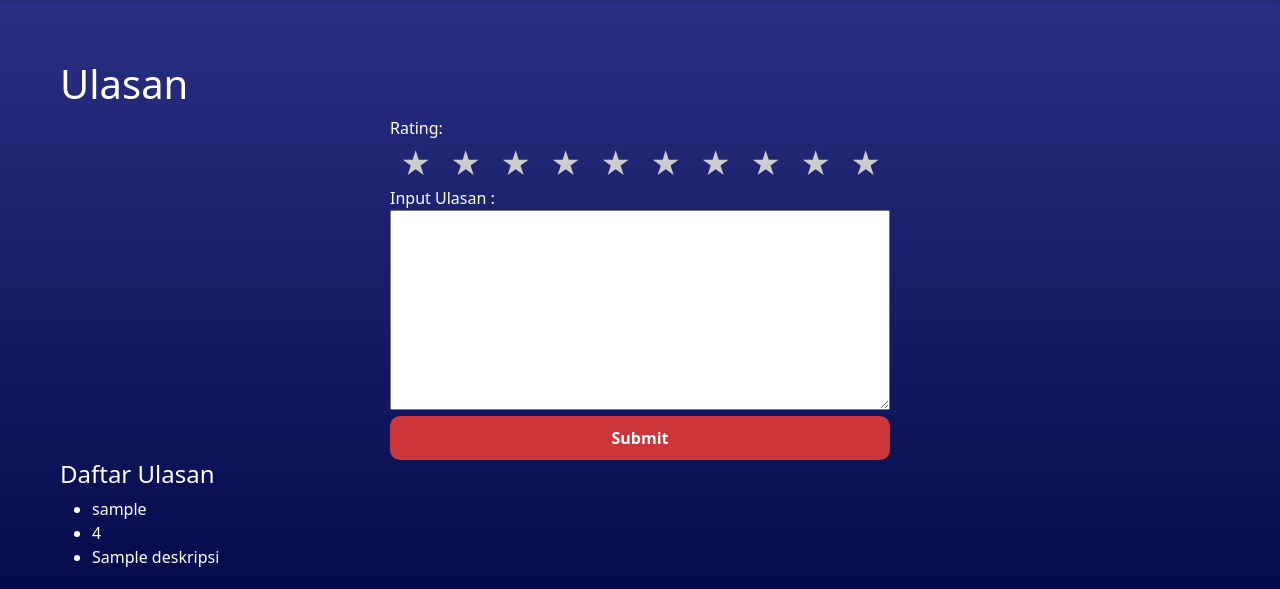
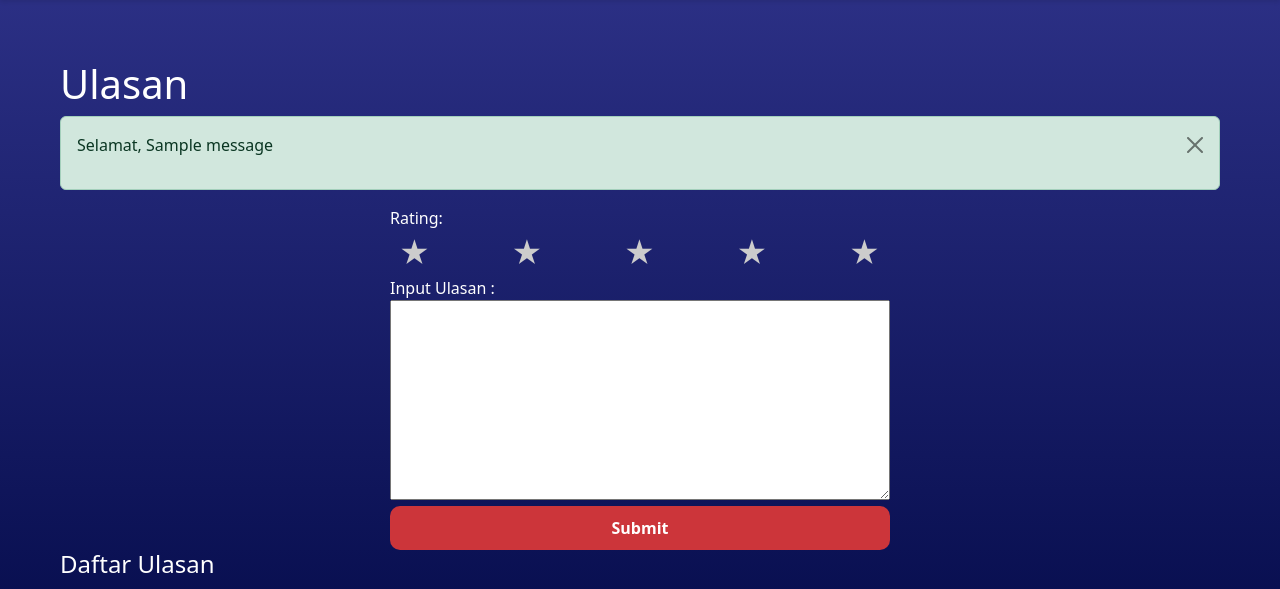
Before and after one commit to Basdat-K10/tk3_basdat, a Django app: page /ulasan/ in a window 1280 px wide. Shown: the part 68-657 px from the top of the page. Run offline with Django 5.2, Linux system fonts and the light colour scheme; tables that the repository leaves empty hold one stand-in row (values such as "Sample post"); one stand-in notice (Sample message) is shown; a database or web service that is not in the repository returns one stand-in record (values such as "Sample title"); some libraries are stand-ins or nearby versions.

Commit message:
add ulasan function

```diff
--- a/ulasan/templates/index_ulasan.html
+++ b/ulasan/templates/index_ulasan.html
@@ -17,18 +17,19 @@
         margin: 30px;
     }
     .rate {
-        align-items: center;
       display: flex;
       justify-content: space-between;
       height: 46px;
       padding: 0 10px;
+      direction: rtl;  /* Add this line */
   }
+
   .rate:not(:checked) > input {
       position:absolute;
       top:-9999px;
   }
+
   .rate:not(:checked) > label {
-        float:right;
       width:1em;
       overflow:hidden;
       white-space:nowrap;
@@ -36,16 +37,20 @@
       font-size:30px;
       color:#ccc;
   }
+
   .rate:not(:checked) > label:before {
       content: '★ ';
   }
+
   .rate > input:checked ~ label {
       color: #ffc700;
   }
+
   .rate:not(:checked) > label:hover,
   .rate:not(:checked) > label:hover ~ label {
       color: #deb217;
   }
+
   .rate > input:checked + label:hover,
   .rate > input:checked + label:hover ~ label,
   .rate > input:checked ~ label:hover,
@@ -53,6 +58,7 @@
   .rate > label:hover ~ input:checked ~ label {
       color: #c59b08;
   }
+
 
       textarea {
         width: 500px;
@@ -79,21 +85,21 @@
 <div>
     <h1>Ulasan</h1>
 </div>
+<div class="message_alert">
+  {% if messages %}
+      {% for message in messages %}
+      <div class="alert alert-success alert-dismissible fade show" role="alert">
+          <p>Selamat, {{ message }}</p>
+          <button type="button" class="btn-close" data-bs-dismiss="alert" aria-label="Close"></button>
+      </div>
+      {% endfor %}
+  {% endif %}
+</div>
     <div class="center-content inline-search">
-        <form>
-
+        <form method="POST" action="{% url 'create_ulasan' %}">
+            {% csrf_token %}
             <label for="rating">Rating:</label>
             <div class="rate">
-                <input type="radio" id="star10" name="rate" value="10" />
-                <label for="star10" title="text">10 stars</label>
-                <input type="radio" id="star9" name="rate" value="9" />
-                <label for="star9" title="text">9 stars</label>
-                <input type="radio" id="star8" name="rate" value="8" />
-                <label for="star8" title="text">8 stars</label>
-                <input type="radio" id="star7" name="rate" value="7" />
-                <label for="star7" title="text">7 stars</label>
-                <input type="radio" id="star6" name="rate" value="6" />
-                <label for="star6" title="text">6 stars</label>
               <input type="radio" id="star5" name="rate" value="5" />
               <label for="star5" title="text">5 stars</label>
               <input type="radio" id="star4" name="rate" value="4" />
@@ -105,7 +111,7 @@
               <input type="radio" id="star1" name="rate" value="1" />
               <label for="star1" title="text">1 star</label>
               </div>
-              <p>Input Ulasan :<br> <textarea name="ulasan"></textarea></p>
+              <p>Input Ulasan :<br><textarea name="ulasan"></textarea></p>
 
             <input class="w-100 submit_ulasan" type="submit" value="Submit">
         </form>
--- a/ulasan/urls.py
+++ b/ulasan/urls.py
@@ -1,6 +1,7 @@
 from django.urls import path, include
-from .views import index
+from .views import index, create_ulasan
 
 urlpatterns = [
     path("", index),
+    path("create_ulasan/", create_ulasan, name="create_ulasan")
 ]
--- a/ulasan/views.py
+++ b/ulasan/views.py
@@ -1,5 +1,7 @@
-from django.shortcuts import render
+from django.http import HttpResponse
+from django.shortcuts import render, redirect
 from utils.query import query
+from django.contrib import messages
 
 # Create your views here.
 def index(request):
@@ -7,6 +9,8 @@ def index(request):
         query_ulasan = """
         SELECT username, rating, deskripsi FROM ULASAN
         """
+        print(request.GET.get("rate"))
+        print(request.GET.get("ulasan"))
         response = query(query_ulasan)
         context = {
             "daftar_ulasan": response
@@ -14,4 +18,28 @@ def index(request):
 
         return render(request, "index_ulasan.html", context=context)
     except Exception as e:
-        return render(request, "404.html", {"error": e})
+        return HttpResponse(e)
+
+def create_ulasan(request):
+    try:
+        if request.method == "POST":
+            username = "DavidKim"
+            rating = request.POST.get("rate")
+            if(rating == None or rating == ""):
+                rating = 0
+            deskripsi = request.POST.get("ulasan")
+            if(deskripsi == None or deskripsi == ""):
+                deskripsi = "Tidak ada ulasan"
+            print(deskripsi)
+            id_tayangan = '9a5ae86a-b6f1-4878-a84d-35970f4b0089'
+            query_create_ulasan = f"""
+            INSERT INTO ULASAN (username, rating, deskripsi, id_tayangan, timestamp)
+            VALUES ('{username}', {rating}, '{deskripsi}', '{id_tayangan}', 'NOW()');
+            """
+            response = query(query_create_ulasan)
+            print(response)
+            messages.success(request, "Ulasan berhasil ditambahkan")
+            return redirect("/ulasan")
+        return redirect("/ulasan")
+    except Exception as e:
+        return HttpResponse(e)
--- a/utils/query.py
+++ b/utils/query.py
@@ -36,7 +36,6 @@ def query(query_str: str, parameter: tuple = tuple()):
             # Handling SELECT queries
             if query_str.strip().upper().startswith("SELECT") or query_str.strip().upper().startswith("WITH"):
                 result = map_cursor(cursor)
-                print(result)
             else:
                 # Returns modified row count
                 result = cursor.rowcount
```
Lines whose indentation alone changed are shown as unchanged.
